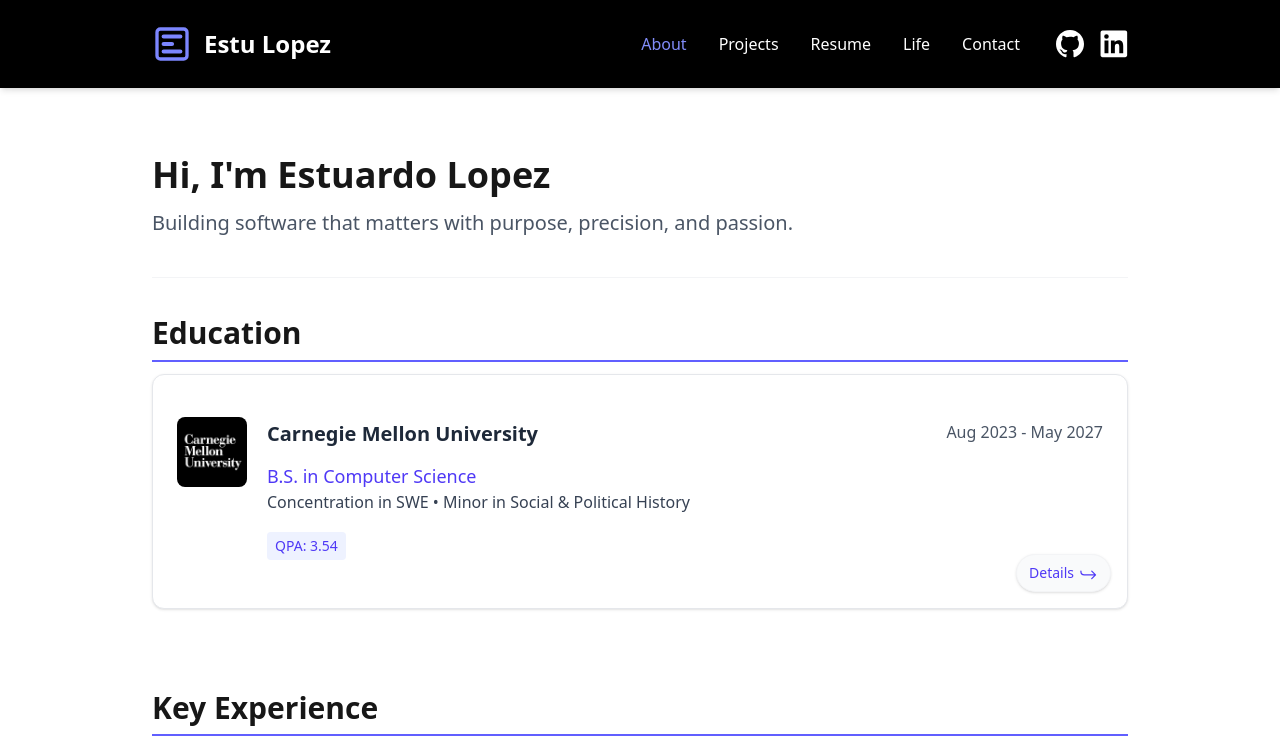
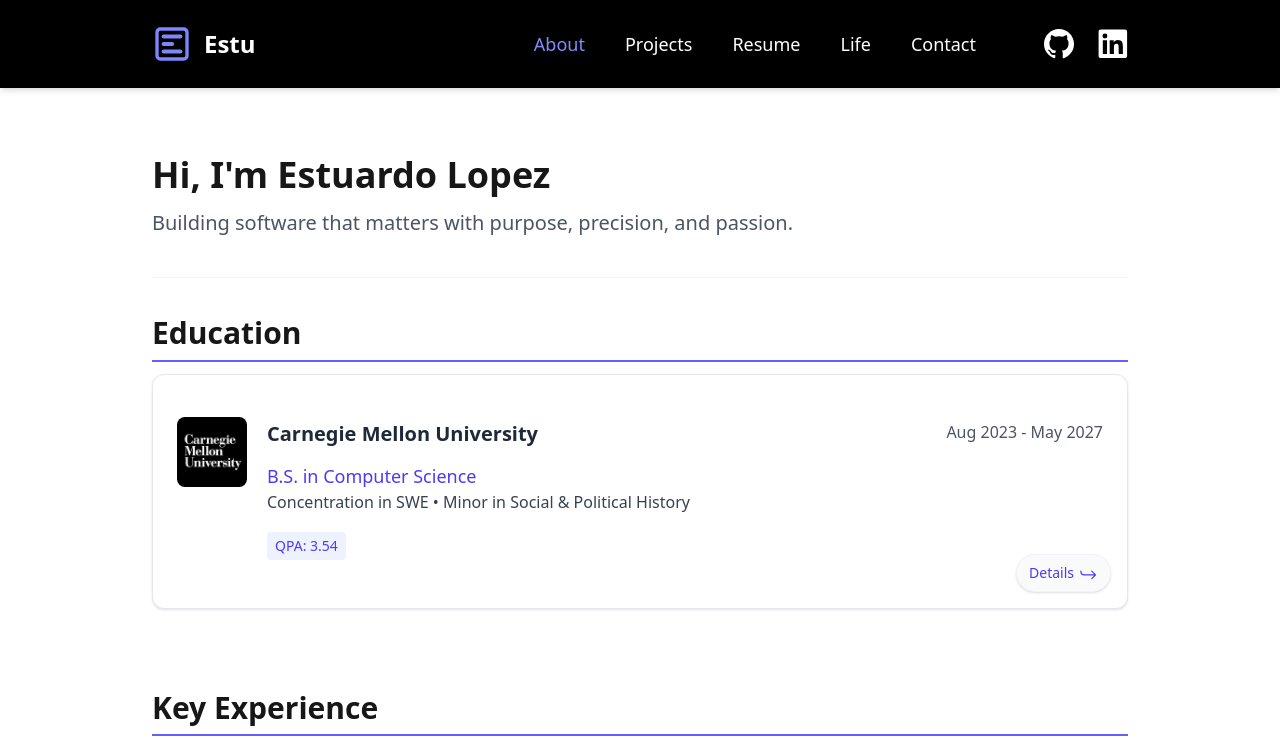
Before and after one commit to estulpz202/personal-website, a Next.js app: page /about in a window 1280 px wide. Shown: the top 748 px of the page. Built offline with nearby package versions, Linux system fonts and the light colour scheme.

Commit message:
Ehance Header and NavLink components for improved style and structure, also add icons. Remove unused rransitions from globals.css.

```diff
--- a/src/app/globals.css
+++ b/src/app/globals.css
@@ -170,33 +170,3 @@ h6 {
 .flip-card.flipped .flip-card-inner {
   transform: rotateY(180deg);
 }
-
-/*
- * Mobile menu transitions
- */
-
-.mobile-menu-enter {
-  max-height: 0;
-  opacity: 0;
-}
-
-.mobile-menu-enter-active {
-  max-height: 500px;
-  opacity: 1;
-  transition:
-    max-height 300ms ease,
-    opacity 300ms ease;
-}
-
-.mobile-menu-exit {
-  max-height: 500px;
-  opacity: 1;
-}
-
-.mobile-menu-exit-active {
-  max-height: 0;
-  opacity: 0;
-  transition:
-    max-height 300ms ease,
-    opacity 300ms ease;
-}
--- a/src/components/layout/Header.tsx
+++ b/src/components/layout/Header.tsx
@@ -2,7 +2,7 @@
 
 import Link from 'next/link';
 import { useState, useEffect } from 'react';
-import Icon from '@/components/ui/Icon';
+import Icon, { IconName } from '@/components/ui/Icon';
 import NavLink from './NavLink';
 
 /**
@@ -40,10 +40,9 @@ const socialLinks = [
  */
 export default function Header() {
   const [isMenuOpen, setIsMenuOpen] = useState(false);
-  const [scrolled, setScrolled] = useState(false);
   const [isTouchDevice, setIsTouchDevice] = useState(false);
 
-  // Detect touch capability and listen for resize/scroll events
+  // Detect touch capability
   useEffect(() => {
     // Check if device has touch capability
     const detectTouch = () => {
@@ -63,17 +62,10 @@ export default function Header() {
       }
     };
 
-    // Track scroll position for header styling
-    const handleScroll = () => {
-      setScrolled(window.scrollY > 10);
-    };
-
     window.addEventListener('resize', handleResize);
-    window.addEventListener('scroll', handleScroll);
 
     return () => {
       window.removeEventListener('resize', handleResize);
-      window.removeEventListener('scroll', handleScroll);
     };
   }, []);
 
@@ -82,28 +74,30 @@ export default function Header() {
     setIsMenuOpen(!isMenuOpen);
   };
 
-  // Determine logo link class based on touch capability
-  const logoLinkClass = isTouchDevice
-    ? 'flex items-center space-x-3 text-white hover:text-white'
-    : 'flex items-center space-x-3 nav-link';
-
   return (
-    <header
-      className={`bg-black text-white shadow-md sticky top-0 z-50 transition-shadow duration-300 ${scrolled ? 'shadow-lg' : ''}`}
-    >
-      <div className="max-w-5xl mx-auto px-4 sm:px-6 py-4 lg:py-6">
+    <header className="bg-black text-white shadow-md">
+      <div className="max-w-5xl mx-auto px-4 py-4 sm:px-6 lg:py-6">
+        {/* Header - top of page */}
         <div className="flex justify-between items-center">
           {/* Logo and site name link to homepage */}
-          <Link href="/" className={logoLinkClass} onClick={() => setIsMenuOpen(false)}>
+          <Link
+            href="/"
+            className={
+              isTouchDevice
+                ? 'flex items-center space-x-3 text-white'
+                : 'flex items-center space-x-3 nav-link'
+            }
+            onClick={() => setIsMenuOpen(false)}
+          >
             <Icon name="e-logo" className="w-8 h-8 sm:w-10 sm:h-10 text-indigo-400" />
-            <span className="text-xl sm:text-2xl font-semibold">Estu Lopez</span>
+            <span className="text-xl sm:text-2xl font-semibold">Estu</span>
           </Link>
 
           {/* Desktop Navigation - hidden on smaller screens */}
-          <div className="hidden md:flex items-center space-x-8">
+          <div className="hidden md:flex items-center md:space-x-8 lg:space-x-16">
             {/* Primary navigation menu */}
             <nav aria-label="Main navigation">
-              <ul className="flex space-x-6 text-base font-medium m-0 p-0 list-none">
+              <ul className="flex space-x-8 text-lg font-small m-0 p-0 list-none">
                 {navLinks.map((link) => (
                   <li key={link.href}>
                     <NavLink href={link.href} isTouchDevice={isTouchDevice}>
@@ -115,7 +109,7 @@ export default function Header() {
             </nav>
 
             {/* Social media profile links */}
-            <div className="flex items-center space-x-4">
+            <div className="flex items-center space-x-6">
               {socialLinks.map((social) => (
                 <a
                   key={social.name}
@@ -123,15 +117,13 @@ export default function Header() {
                   target="_blank"
                   rel="noopener noreferrer"
                   className={
-                    isTouchDevice
-                      ? 'text-white hover:text-white transition-transform'
-                      : 'nav-link hover:scale-110 transition-transform'
+                    isTouchDevice ? 'text-white' : 'nav-link hover:scale-110 transition-transform'
                   }
                   aria-label={social.name}
                 >
                   <Icon
-                    name={social.icon as 'github' | 'linkedin'}
-                    className="w-6 h-6 sm:w-7 sm:h-7 fill-current"
+                    name={social.icon as IconName}
+                    className="w-6.5 h-6.5 sm:w-7.5 sm:h-7.5 fill-current"
                   />
                 </a>
               ))}
@@ -145,41 +137,19 @@ export default function Header() {
             aria-expanded={isMenuOpen}
             aria-label="Toggle menu"
           >
-            <svg
-              xmlns="http://www.w3.org/2000/svg"
-              className="h-6 w-6"
-              fill="none"
-              viewBox="0 0 24 24"
-              stroke="currentColor"
-            >
-              {isMenuOpen ? (
-                <path
-                  strokeLinecap="round"
-                  strokeLinejoin="round"
-                  strokeWidth={2}
-                  d="M6 18L18 6M6 6l12 12"
-                />
-              ) : (
-                <path
-                  strokeLinecap="round"
-                  strokeLinejoin="round"
-                  strokeWidth={2}
-                  d="M4 6h16M4 12h16M4 18h16"
-                />
-              )}
-            </svg>
+            <Icon name={isMenuOpen ? 'x' : 'menu'} className="h-6.5 w-6.5" />
           </button>
         </div>
 
-        {/* Mobile menu - slides in from top when active */}
+        {/* Mobile menu - slides in from top of page */}
         <div
-          className={`md:hidden overflow-hidden transition-all duration-300 ease-in-out ${
+          className={`md:hidden overflow-hidden transition-all duration-400 ease-in-out ${
             isMenuOpen
-              ? 'max-h-[500px] opacity-100 mt-4 border-t border-gray-700 pt-4'
+              ? 'max-h-[500px] opacity-100 mt-4 border-t border-gray-700'
               : 'max-h-0 opacity-0 mt-0'
           }`}
         >
-          <nav className="flex flex-col space-y-4 mb-6">
+          <nav className="flex flex-col space-y-4 py-4">
             {navLinks.map((link) => (
               <NavLink
                 key={link.href}
@@ -194,19 +164,19 @@ export default function Header() {
           </nav>
 
           {/* Social links in mobile menu */}
-          <div className="flex space-x-6 pt-2 border-t border-gray-700">
+          <div className="flex space-x-6 pt-4 border-t border-gray-700">
             {socialLinks.map((social) => (
               <a
                 key={social.name}
                 href={social.href}
                 target="_blank"
                 rel="noopener noreferrer"
-                className="text-white hover:text-white p-2"
+                className="text-white p-2"
                 aria-label={social.name}
               >
                 <Icon
                   name={social.icon as 'github' | 'linkedin'}
-                  className="w-6 h-6 fill-current"
+                  className="w-6.5 h-6.5 fill-current"
                 />
               </a>
             ))}
--- a/src/components/layout/NavLink.tsx
+++ b/src/components/layout/NavLink.tsx
@@ -16,10 +16,6 @@ type NavLinkProps = {
 
 /**
  * NavLink - Navigation link with active state indication
- *
- * Renders a link that automatically shows active state when the current
- * URL matches the link's destination. Inactive links display a hover animation.
- * Now includes support for mobile menu with onClick handler.
  */
 export default function NavLink({
   href,
@@ -32,18 +28,15 @@ export default function NavLink({
   const pathname = usePathname();
   const isActive = pathname === href;
 
-  // Determine if we should show hover effects
-  const showHoverEffect = !isTouchDevice;
-
   return (
     <Link
       href={href}
-      className={`${!isTouchDevice ? 'nav-link' : ''} relative py-1 px-1 group ${isActive ? 'nav-link-active' : ''} ${className}`}
+      className={`${isTouchDevice ? '' : 'nav-link'} relative py-1 px-1 group ${isActive ? 'nav-link-active' : ''} ${className}`}
       onClick={onClick}
     >
       {children}
-      {/* Animated underline effect that appears on hover for inactive links */}
-      {!isActive && showHoverEffect && (
+      {/* Underline hover effect for inactive links, on non touch devices */}
+      {!isActive && !isTouchDevice && (
         <span className="absolute bottom-0 left-0 w-full h-0.5 bg-indigo-500 scale-x-0 group-hover:scale-x-100 transition-transform duration-200 ease-out" />
       )}
     </Link>
--- a/src/components/ui/Icon.tsx
+++ b/src/components/ui/Icon.tsx
@@ -19,7 +19,9 @@ export type IconName =
   | 'bulb'
   | 'video'
   | 'warning'
-  | 'download';
+  | 'download'
+  | 'menu'
+  | 'x';
 
 /**
  * Props for the Icon component
@@ -200,6 +202,23 @@ export default function Icon({ name, className = 'w-6 h-6' }: IconProps) {
         </svg>
       );
 
+    case 'menu':
+      return (
+        <svg {...standardProps} aria-label="Menu">
+          <line x1="3" y1="12" x2="21" y2="12" />
+          <line x1="3" y1="6" x2="21" y2="6" />
+          <line x1="3" y1="18" x2="21" y2="18" />
+        </svg>
+      );
+
+    case 'x':
+      return (
+        <svg {...standardProps} aria-label="Close">
+          <line x1="18" y1="6" x2="6" y2="18" />
+          <line x1="6" y1="6" x2="18" y2="18" />
+        </svg>
+      );
+
     default:
       return null;
   }
```
